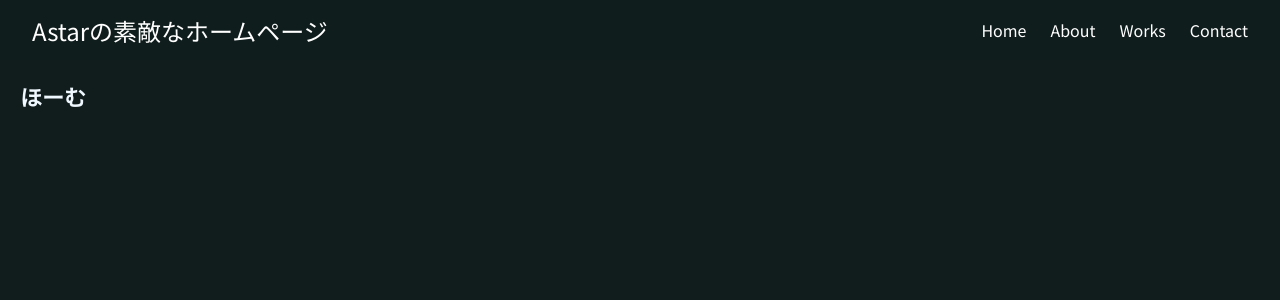
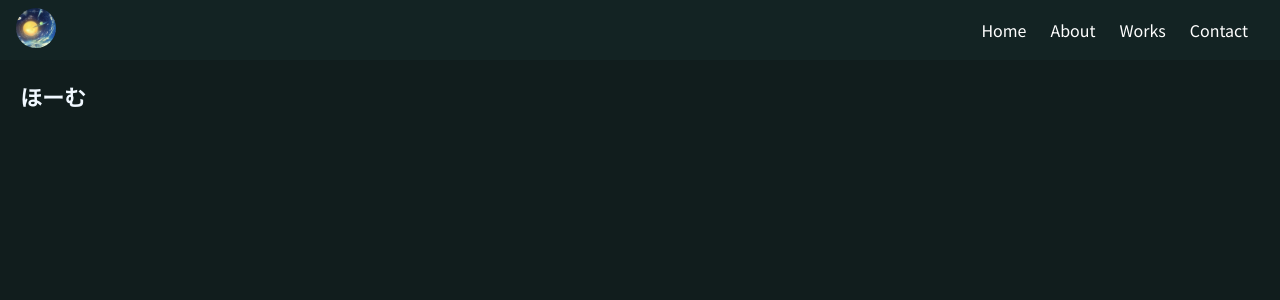
Before and after one commit to PolyChromaticLithic/react-practice-2, a React (Create React App) app: page / in a window 1280 px wide. Shown: the top 300 px of the page. Built offline with nearby package versions, Linux system fonts and the light colour scheme.

Commit message:
画像ロゴの追加

```diff
--- a/package.json
+++ b/package.json
@@ -9,6 +9,7 @@
   },
   "scripts": {
     "start": "node --optimize_for_size --max_old_space_size=460 server.js",
+    "dev": "react-scripts start",
     "build": "react-scripts build",
     "postinstall": "npm run build",
     "test": "react-scripts test --env=jsdom",
--- a/src/Footer.tsx
+++ b/src/Footer.tsx
@@ -10,7 +10,7 @@ function Footer() {
                 <ul className={styles.footerLinks}>
                     <li>Astar / PolyChromaticLithic</li>
                     <li>Twitter : <a href="https://x.com/PolyChromaticLi">@PolyChromaticLi</a></li>
-                    <li>Misskey : <a href="https://misskey.io/@As6">@As6</a></li>
+                    <li>Misskey : <a href="https://misskey.io/@As6">@As6</a><div hidden>https://misskey.io/@As6</div></li>
                     <li>GitHub : <a href="https://github.com/PolyChromaticLithic">PolyChromaticLithic</a></li>
                     <li>Mail : <a href="mailto:PolyChromaticLithic@outlook.jp">PolyChromaticLithic@outlook.jp</a></li>
                     <li>Copyright © 2024 Astar(PolyChromaticLithic). All rights reserved.</li>
--- a/src/Navbar.module.css
+++ b/src/Navbar.module.css
@@ -5,7 +5,7 @@ body {
   font-optical-sizing: auto;
   font-weight: 200;
   font-style: normal;
-  background-color: rgb(17, 29, 29);
+  background-color: rgb(31, 51, 51);
 }
 
 /* ナビゲーションバーの基本スタイル */
@@ -14,7 +14,7 @@ body {
 
   justify-content: space-between;
   align-items: center;
-  padding: 1rem 2rem;
+  padding: 1rem 2rem 1rem 1rem;
 
   margin: 0 0 1rem 0;
   height: 60px;
@@ -31,7 +31,7 @@ body {
   position: absolute;
   width: 100%;
   height: 100%;
-  background: rgba(17, 34, 34, 0.25);
+  background: rgba(29, 57, 57, 0.25);
   backdrop-filter: blur(10px);
   left: 0;
   top: 0;
@@ -42,10 +42,9 @@ body {
 
 /* ロゴ部分 */
 .navbar-logo {
-  font-size: 1.5rem;
-  font-weight: 200;
-  color: white;
-  text-decoration: none;
+  width: 40px;
+  height: 40px;
+  border-radius: 50%;
 }
 
 .navbarLinks {
--- a/src/Navbar.tsx
+++ b/src/Navbar.tsx
@@ -12,7 +12,8 @@ function Navbar() {
 
     return (
         <nav className={styles.navbar}>
-            <Link to="/" className={styles['navbar-logo']}>Astarの素敵なホームページ</Link>
+            {/* <Link to="/" className={styles['navbar-logo']}>Astarの素敵なホームページ</Link> */}
+            <Link to="/"><img src="./images/icon.jpg" className={styles['navbar-logo']} alt="logo" /></Link>
             <button className={styles['navbar-toggle']} onClick={toggleMenu}>☰</button>
             <ul
                 className={classNames(styles.navbarLinks, {
```
Also changed, not shown: public/images/icon.jpg (added).
